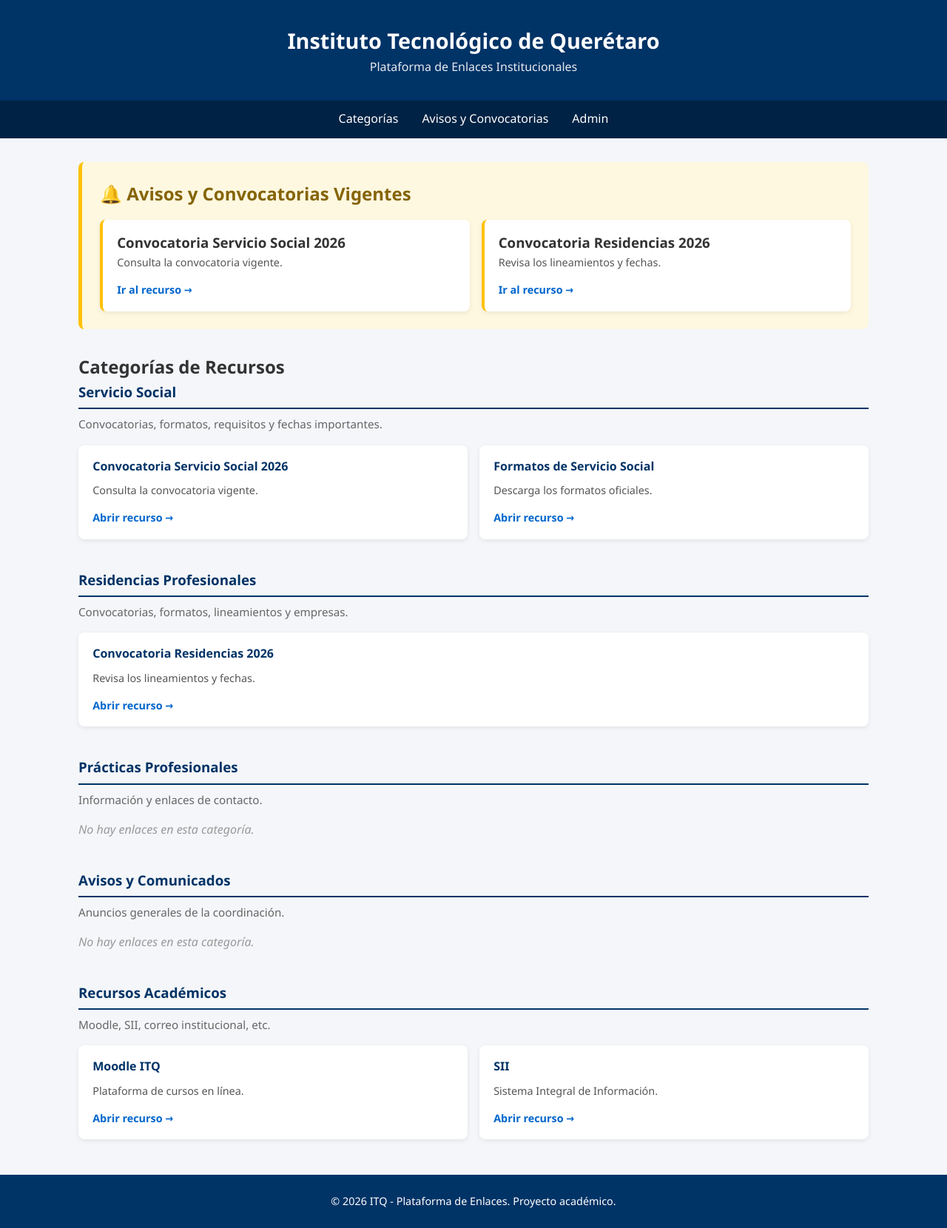
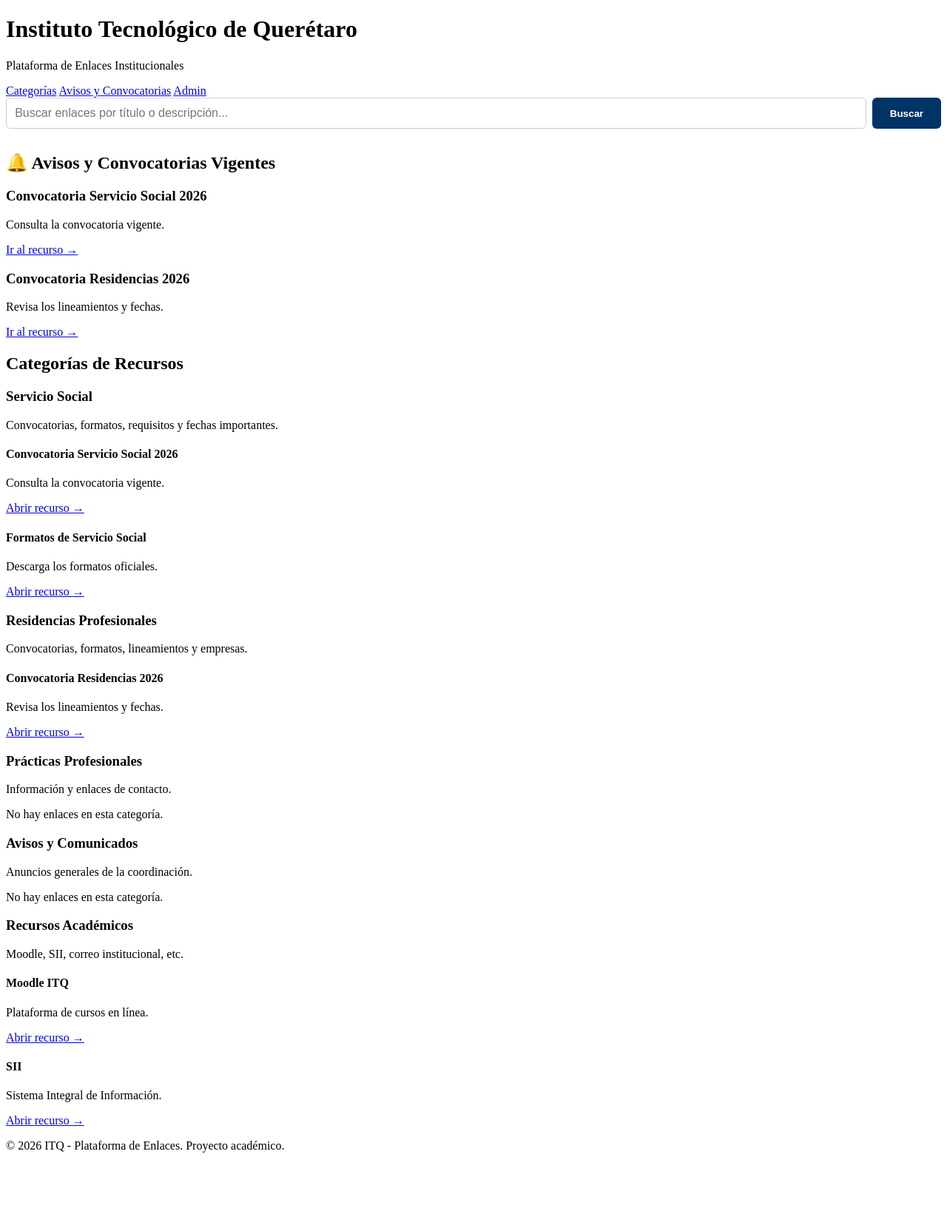
Before and after one commit to l22141314-ux/plataforma-enlaces-itq, a PHP site: page / in a window 1280 px wide. Shown: the whole page at 74% size. After the commit the page ends 1558 px from the top, so only its background shows below. Run offline with PHP 8.4, Linux system fonts and the light colour scheme; data comes from the database, SQL or seed files in the repository.

Commit message:
Agrega buscador básico de enlaces por título y descripción

```diff
--- a/assets/css/style.css
+++ b/assets/css/style.css
@@ -1,161 +1,52 @@
-/* assets/css/style.css */
-* {
-    margin: 0;
-    padding: 0;
-    box-sizing: border-box;
-    font-family: 'Segoe UI', Tahoma, sans-serif;
+/* Buscador */
+.buscador {
+    margin-bottom: 2rem;
 }
 
-body {
-    background: #f4f6f9;
-    color: #333;
-    line-height: 1.6;
-}
-
-.header {
-    background: #003366;
-    color: white;
-    padding: 2rem 1rem;
-    text-align: center;
-}
-
-.header h1 {
-    font-size: 1.8rem;
-}
-
-.header p {
-    font-size: 1rem;
-    opacity: 0.9;
-}
-
-.nav {
-    background: #002244;
+.buscador form {
     display: flex;
-    justify-content: center;
-    gap: 2rem;
-    padding: 0.8rem;
+    gap: 0.5rem;
     flex-wrap: wrap;
 }
 
-.nav a {
+.buscador input[type="text"] {
+    flex: 1;
+    min-width: 200px;
+    padding: 0.7rem;
+    border: 1px solid #ccc;
+    border-radius: 6px;
+    font-size: 1rem;
+}
+
+.buscador button {
+    padding: 0.7rem 1.5rem;
+    background: #003366;
+    color: white;
+    border: none;
+    border-radius: 6px;
+    cursor: pointer;
+    font-weight: 600;
+}
+
+.buscador button:hover {
+    background: #002244;
+}
+
+.buscador .limpiar {
+    padding: 0.7rem 1rem;
+    background: #999;
     color: white;
     text-decoration: none;
-    font-weight: 500;
+    border-radius: 6px;
+    font-weight: 600;
 }
 
-.nav a:hover {
-    text-decoration: underline;
+.buscador .limpiar:hover {
+    background: #777;
 }
 
-.container {
-    max-width: 1100px;
-    margin: 2rem auto;
-    padding: 0 1rem;
-}
-
-.destacados {
-    background: #fff8e1;
-    border-left: 5px solid #ffc107;
-    padding: 1.5rem;
-    border-radius: 8px;
-    margin-bottom: 2rem;
-}
-
-.destacados h2 {
-    margin-bottom: 1rem;
-    color: #856404;
-}
-
-.destacados-grid {
-    display: grid;
-    grid-template-columns: repeat(auto-fit, minmax(260px, 1fr));
-    gap: 1rem;
-}
-
-.categoria {
-    margin-bottom: 2.5rem;
-}
-
-.categoria h3 {
-    color: #003366;
-    border-bottom: 2px solid #003366;
-    padding-bottom: 0.4rem;
-    margin-bottom: 0.5rem;
-}
-
-.categoria-desc {
-    color: #666;
-    margin-bottom: 1rem;
-    font-size: 0.95rem;
-}
-
-.enlaces-grid {
-    display: grid;
-    grid-template-columns: repeat(auto-fit, minmax(260px, 1fr));
-    gap: 1rem;
-}
-
-.card {
-    background: white;
-    border-radius: 8px;
-    padding: 1rem 1.2rem;
-    box-shadow: 0 2px 6px rgba(0, 0, 0, 0.08);
-    transition: transform 0.2s, box-shadow 0.2s;
-}
-
-.card:hover {
-    transform: translateY(-3px);
-    box-shadow: 0 4px 12px rgba(0, 0, 0, 0.15);
-}
-
-.card h4 {
-    color: #003366;
-    margin-bottom: 0.5rem;
-}
-
-.card p {
-    font-size: 0.9rem;
+.resultado-info {
+    margin-top: 0.5rem;
     color: #555;
-    margin-bottom: 0.8rem;
-}
-
-.card a {
-    color: #0066cc;
-    text-decoration: none;
-    font-weight: 600;
     font-size: 0.9rem;
 }
-
-.card a:hover {
-    text-decoration: underline;
-}
-
-.card.destacado {
-    border-left: 4px solid #ffc107;
-}
-
-.vacio {
-    color: #999;
-    font-style: italic;
-}
-
-.footer {
-    text-align: center;
-    padding: 1.5rem;
-    background: #003366;
-    color: white;
-    margin-top: 3rem;
-    font-size: 0.9rem;
-}
-
-/* Responsividad */
-@media (max-width: 600px) {
-    .header h1 {
-        font-size: 1.4rem;
-    }
-
-    .nav {
-        gap: 1rem;
-        font-size: 0.9rem;
-    }
-}
--- a/index.php
+++ b/index.php
@@ -2,17 +2,30 @@
 // index.php
 require_once 'config/db.php';
 
-// Obtener todas las categorías con sus enlaces
-$sql = "SELECT c.id AS categoria_id, c.nombre AS categoria_nombre, c.descripcion AS categoria_descripcion,
-               e.id AS enlace_id, e.titulo, e.descripcion, e.url, e.destacado
-        FROM categorias c
-        LEFT JOIN enlaces e ON e.categoria_id = c.id
-        ORDER BY c.id, e.destacado DESC, e.titulo ASC";
+// Capturar término de búsqueda
+$busqueda = trim($_GET['q'] ?? '');
 
-$stmt = $pdo->query($sql);
+// Obtener categorías y enlaces (con o sin filtro)
+if ($busqueda !== '') {
+    $sql = "SELECT c.id AS categoria_id, c.nombre AS categoria_nombre, c.descripcion AS categoria_descripcion,
+                   e.id AS enlace_id, e.titulo, e.descripcion, e.url, e.destacado
+            FROM categorias c
+            LEFT JOIN enlaces e ON e.categoria_id = c.id
+            WHERE e.titulo LIKE :q OR e.descripcion LIKE :q
+            ORDER BY c.id, e.destacado DESC, e.titulo ASC";
+    $stmt = $pdo->prepare($sql);
+    $stmt->execute([':q' => "%$busqueda%"]);
+} else {
+    $sql = "SELECT c.id AS categoria_id, c.nombre AS categoria_nombre, c.descripcion AS categoria_descripcion,
+                   e.id AS enlace_id, e.titulo, e.descripcion, e.url, e.destacado
+            FROM categorias c
+            LEFT JOIN enlaces e ON e.categoria_id = c.id
+            ORDER BY c.id, e.destacado DESC, e.titulo ASC";
+    $stmt = $pdo->query($sql);
+}
+
 $rows = $stmt->fetchAll();
 
-// Reorganizar los datos por categoría
 $categorias = [];
 foreach ($rows as $row) {
     $catId = $row['categoria_id'];
@@ -33,7 +46,7 @@ foreach ($rows as $row) {
     }
 }
 
-// Obtener enlaces destacados (avisos/convocatorias vigentes)
+// Destacados
 $stmtDestacados = $pdo->query("SELECT titulo, descripcion, url FROM enlaces WHERE destacado = 1 ORDER BY fecha_creacion DESC LIMIT 5");
 $destacados = $stmtDestacados->fetchAll();
 ?>
@@ -58,7 +71,31 @@ $destacados = $stmtDestacados->fetchAll();
     </nav>
 
     <main class="container">
-        <?php if (!empty($destacados)): ?>
+        <!-- Buscador -->
+        <section class="buscador">
+            <form method="GET" action="index.php">
+                <input type="text" name="q" placeholder="Buscar enlaces por título o descripción..." value="<?= htmlspecialchars($busqueda) ?>">
+                <button type="submit">Buscar</button>
+                <?php if ($busqueda !== ''): ?>
+                    <a href="index.php" class="limpiar">Limpiar</a>
+                <?php endif; ?>
+            </form>
+            <?php if ($busqueda !== ''): ?>
+                <p class="resultado-info">
+                    <?php
+                    $total = 0;
+                    foreach ($categorias as $c) { $total += count($c['enlaces']); }
+                    ?>
+                    <?= $total ?> resultado(s) para "<?= htmlspecialchars($busqueda) ?>"
+                </p>
+            <?php endif; ?>
+        </section>
+
+        <?php if ($busqueda !== '' && empty(array_filter(array_column($categorias, 'enlaces')))): ?>
+            <p class="vacio" style="text-align:center; font-size:1.1rem;">No se encontraron resultados para "<?= htmlspecialchars($busqueda) ?>".</p>
+        <?php endif; ?>
+
+        <?php if (!empty($destacados) && $busqueda === ''): ?>
         <section id="destacados" class="destacados">
             <h2>🔔 Avisos y Convocatorias Vigentes</h2>
             <div class="destacados-grid">
@@ -77,6 +114,7 @@ $destacados = $stmtDestacados->fetchAll();
             <h2>Categorías de Recursos</h2>
 
             <?php foreach ($categorias as $cat): ?>
+                <?php if (empty($cat['enlaces']) && $busqueda !== '') continue; ?>
                 <div class="categoria">
                     <h3><?= htmlspecialchars($cat['nombre']) ?></h3>
                     <p class="categoria-desc"><?= htmlspecialchars($cat['descripcion']) ?></p>
```
